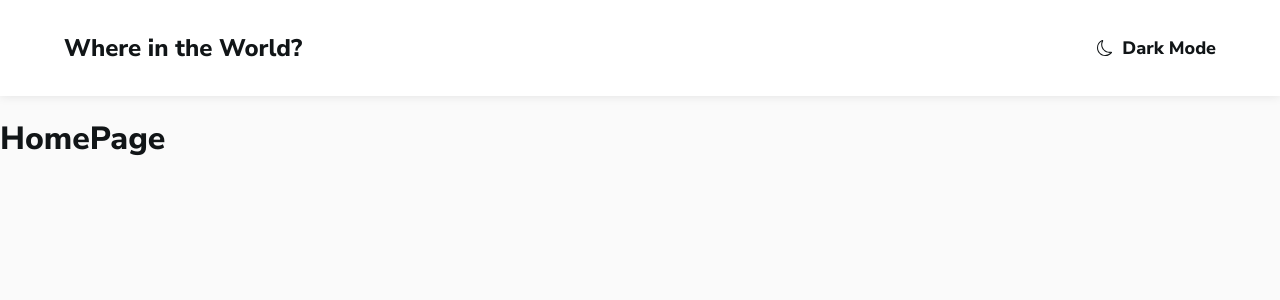
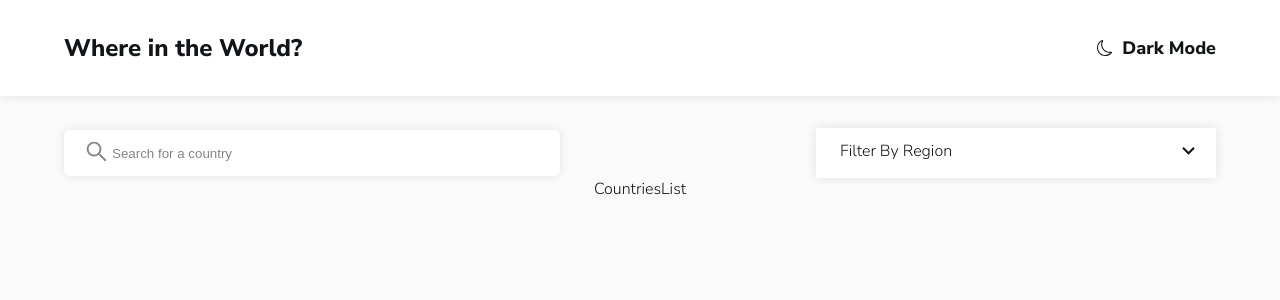
Before and after one commit to mohammad-taheri1/alibaba-countries, a React (Create React App) app: page / in a window 1280 px wide. Shown: the top 300 px of the page. Built offline with nearby package versions, Linux system fonts and the light colour scheme.

Commit message:
feat: add HomeComponent

```diff
--- /dev/null
+++ b/src/components/home/home.scss
@@ -0,0 +1,25 @@
+@import "../../styles/mixins";
+
+.home {
+   @include d-flex(column, flex-start, center);
+   @include transition();
+   padding: 2rem 4rem;
+}
+
+@media (max-width: 1024px) {
+   .navbar {
+      padding: 2rem 3rem;
+   }
+}
+
+@media (max-width: 768px) {
+   .navbar {
+      padding: 2rem 2rem;
+   }
+}
+
+@media (max-width: 576px) {
+   .navbar {
+      padding: 2rem 1rem;
+   }
+}
--- /dev/null
+++ b/src/components/home/index.tsx
@@ -0,0 +1,14 @@
+import CountriesList from "./list/CountriesList";
+import HomeHeader from "./header/HomeHeader";
+import "./home.scss";
+
+const HomeComponent = () => {
+   return (
+      <div className="home">
+         <HomeHeader />
+         <CountriesList />
+      </div>
+   );
+};
+
+export default HomeComponent;
--- /dev/null
+++ b/src/components/home/list/CountriesList.tsx
@@ -0,0 +1,9 @@
+import React from 'react'
+
+const CountriesList = () => {
+  return (
+    <div>CountriesList</div>
+  )
+}
+
+export default CountriesList
--- a/src/pages/home/HomePage.tsx
+++ b/src/pages/home/HomePage.tsx
@@ -1,7 +1,9 @@
+import HomeComponent from "../../components/home";
+
 const HomePage = () => {
    return (
       <div>
-         <h1>HomePage</h1>
+         <HomeComponent />
       </div>
    );
 };
--- a/src/styles/global.scss
+++ b/src/styles/global.scss
@@ -4,6 +4,7 @@
    --text-color: hsl(200, 15%, 8%);
    --bg-color: hsl(0, 0%, 98%);
    --element-color: hsl(0, 0%, 100%);
+   --input-color: hsl(0, 0%, 52%);
 }
 
 .app {
@@ -16,7 +17,6 @@
       --text-color: hsl(0, 0%, 100%);
       --bg-color: hsl(207, 26%, 17%);
       --element-color: hsl(209, 23%, 22%);
+      --input-color: hsl(0, 0%, 98%);
    }
 }
-
-// - Dark Gray (Light Mode Input): hsl(0, 0%, 52%)
```
